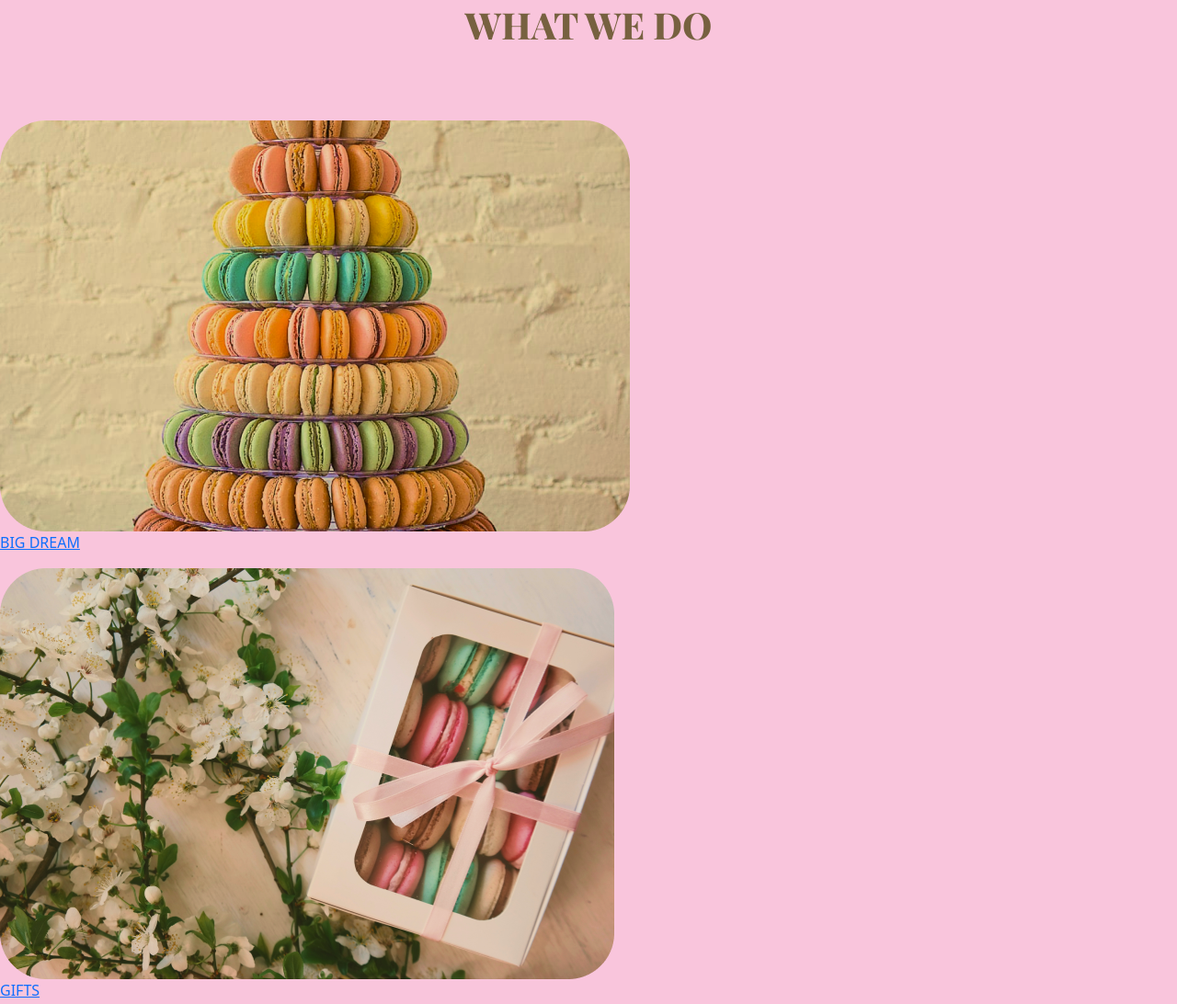
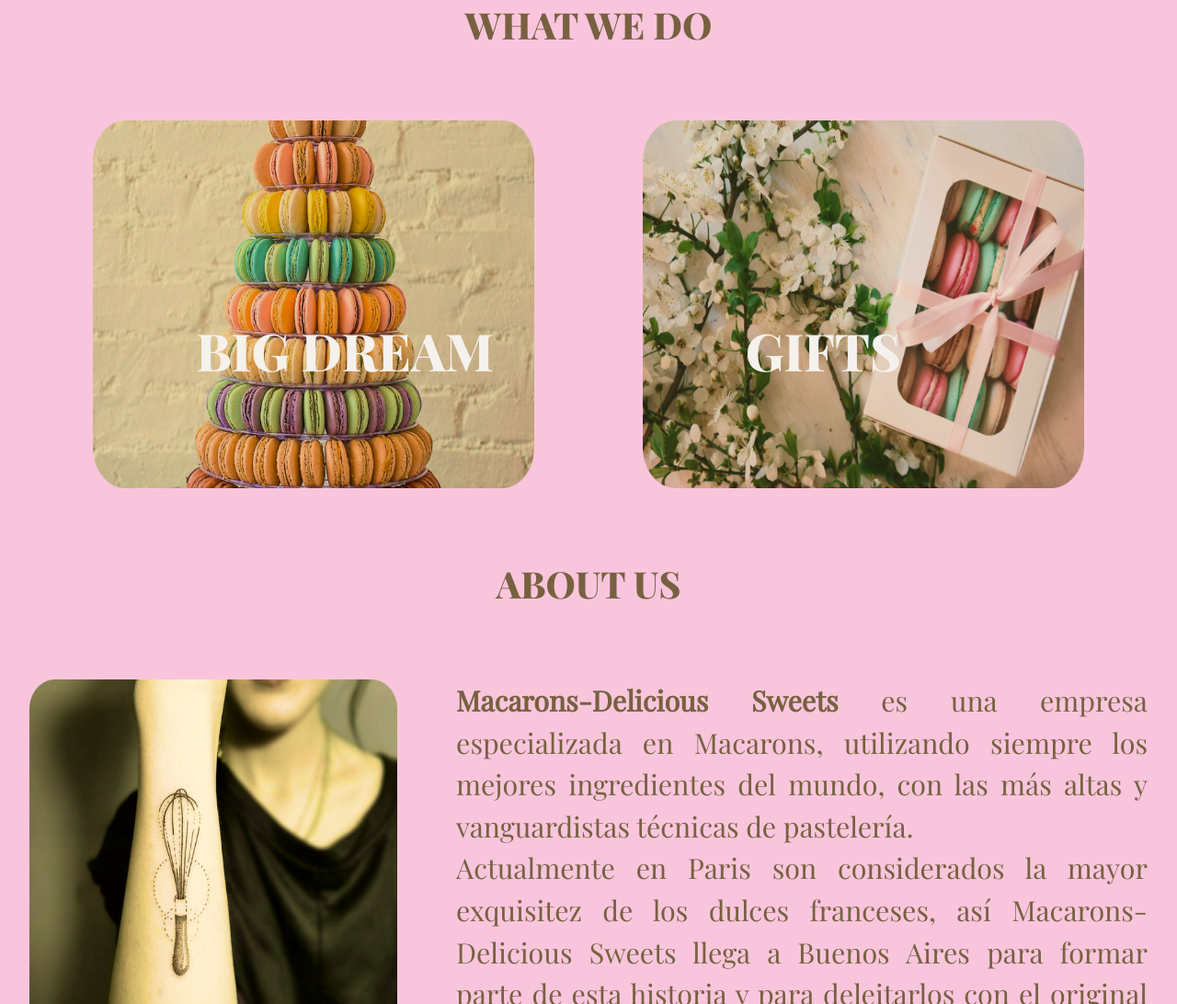
Before and after one commit to GabrielaBrun/entrega2-brun, a website: page index.html in a window 1280 px wide. Shown: the part 995-2087 px from the top of the page at 92% size. Drawn offline with nearby package versions, Linux system fonts and the light colour scheme.

Commit message:
agregue seo

```diff
--- a/index.html
+++ b/index.html
@@ -66,7 +66,7 @@
                     <h2 class="titulos">WHAT WE DO</h2>
                 </div>
                 <div class="conteiner">
-                    <div class="coneteiner-imagenes">
+                    <div class="conteiner-imagenes">
                         <div>
                             <img class="img-bigdream" src="./assets/img/bigdream.png" alt="">
                         </div>
@@ -75,8 +75,12 @@
                         </div>
                     </div>
                     <div class="conteiner-gift">
-                        <img  src="./assets/img/imagen-gift.png" alt="">
-                        <a  href="./pages/tienda.html"><p>GIFTS</p></a>
+                        <div>
+                            <img class="img-regalo"  src="./assets/img/imagen-gift.png" alt="">
+                        </div>
+                        <div>
+                            <a  href="./pages/tienda.html"><p>GIFTS</p></a>
+                        </div>
                     </div>
                 </div>
             </section>
--- a/scss/layout/_main-contactos.scss
+++ b/scss/layout/_main-contactos.scss
@@ -27,7 +27,7 @@
                 .form{
                     display: flex;
                     flex-direction: column;
-                    gap: 10px;
+                    gap: 8px;
                     margin: 2rem;
                     .formulario-texto-nombre{
                         display: flex;
@@ -77,8 +77,8 @@
             }
             div{
                 .map{
-                    width: 500px;
-                    height: 500px;
+                    width: 350px;
+                    height: 450px;
                     border-radius: 3.125rem;
                 }
             }
--- a/scss/layout/_main-index.scss
+++ b/scss/layout/_main-index.scss
@@ -22,7 +22,8 @@
 
 section{
     div{
-        .titulos{font-family: "extrabold-fond";
+        .titulos{
+            font-family: "extrabold-fond";
             font-size: 2.5em;
             text-align:center;
             color:#776140 ;
@@ -32,7 +33,77 @@
 
     }
 }
+.conteiner{
+    display: flex;
+    justify-content:space-evenly;
+    gap: 1rem;
+    .conteiner-imagenes{
+        position: relative;
+        div{
+            .img-bigdream{
+                width: 30rem;
+                height: 25rem;
+            }
+        }
+        div{
+            a{
+                position: absolute;
+                top:13rem;
+                left: 7rem;
+                text-decoration: none;
+                font-family: "extrabold-fond";
+                font-size: 3.5rem;
+                color:#F5F1EC;
+            }
+        }
+    }
+    .conteiner-gift{
+        position: relative;
+        div{
+            .img-regalo{
+                width: 30rem;
+                height: 25rem;
+            }
+        }
+        div{
+            a{
+                position: absolute;
+                top:13rem;
+                left: 7rem;
+                text-decoration: none;
+                font-family: "extrabold-fond";
+                font-size: 3.5rem;
+                color:#F5F1EC;
+            }
+        }
 
+    }
+}
+
+/*
+.img-gifts{
+    width: 25rem;
+    height: 25rem;
+    }
+.texto-bigdream{
+    position: absolute;
+    top:13rem;
+    left: 7rem;
+    text-decoration: none;
+    font-family: "extrabold-fond";
+    font-size: 3.5rem;
+    color:#F5F1EC;
+}
+.texto-gifts{
+    position: absolute;
+    top:13rem;
+    left: 7rem;
+    text-decoration: none;
+    font-family: "extrabold-fond";
+    font-size:3.5rem;
+    color:#F5F1EC;
+}
+*/
 
 
 /*Estilo seccion about*/
--- a/scss/layout/_media320.scss
+++ b/scss/layout/_media320.scss
@@ -68,16 +68,6 @@
         width: 15rem;
         height: 20rem;
     }
-
-    .takeaway{
-        display: flex;
-        flex-direction: column;
-        gap: 2rem;
-        justify-content: center;
-        align-items: center;
-    }
-
-
 }
 
 
@@ -100,6 +90,7 @@
     gap: 2.5rem;
     .contacto-texto{
         text-align: center;
+        text-align: justify;
     }
 }
 .formulario{
@@ -113,9 +104,4 @@
 .map{
     width:100%;
 }
-
-.footer{
-    width: 100%;
 }
-
-}
--- a/scss/layout/_media768.scss
+++ b/scss/layout/_media768.scss
@@ -78,6 +78,10 @@
         justify-content: center;
         align-items: center;
         gap: 2.5rem;
+        .contacto-texto{
+            text-align: center;
+            text-align: justify;
+        }
     }
     .formulario{
         width: 300px;
@@ -89,16 +93,13 @@
 
 
         .formulario-texto-mensaje{
-           height: 150px;
-         }
-
-
+        height: 150px;
+        }
 
 
     }
 
     .map{
-      width: 100%;
-
+    width: 100%;
     }
 }
```
Also changed, not shown: css/style.css, 1 other file.
